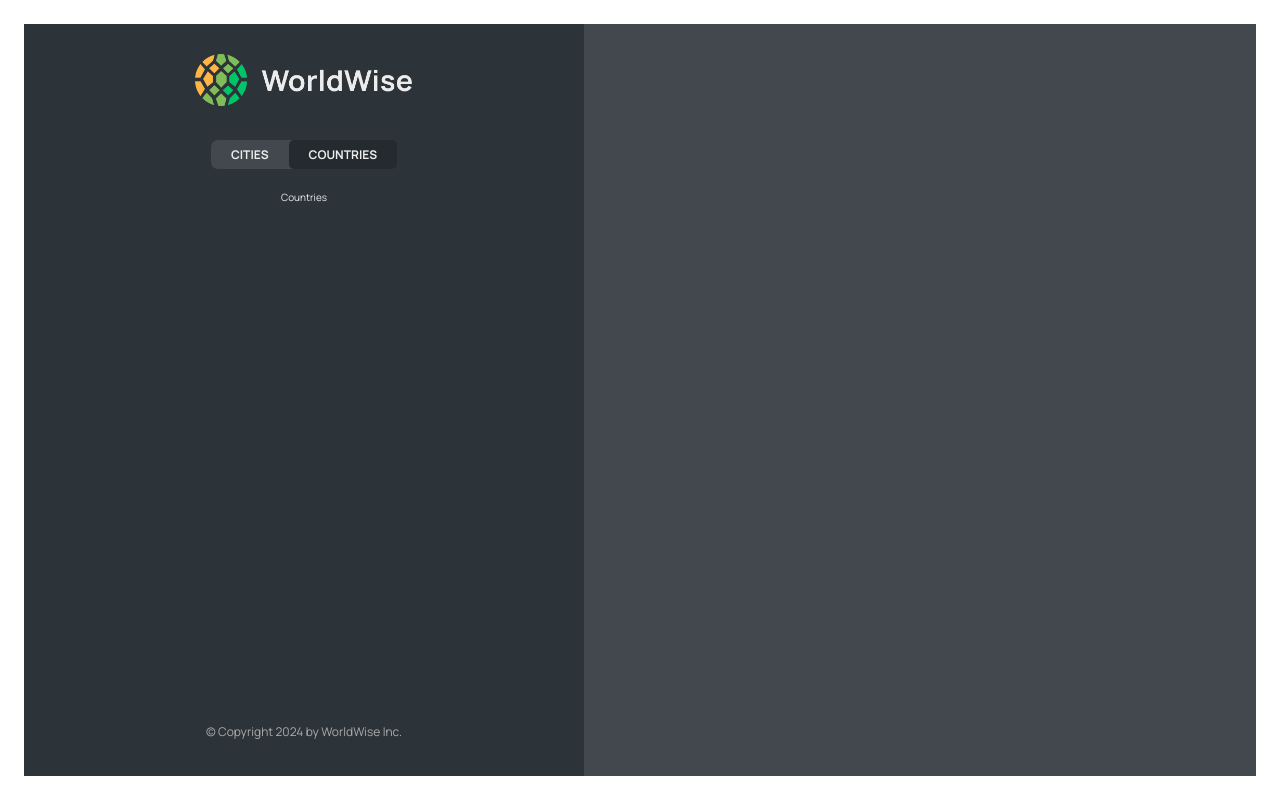
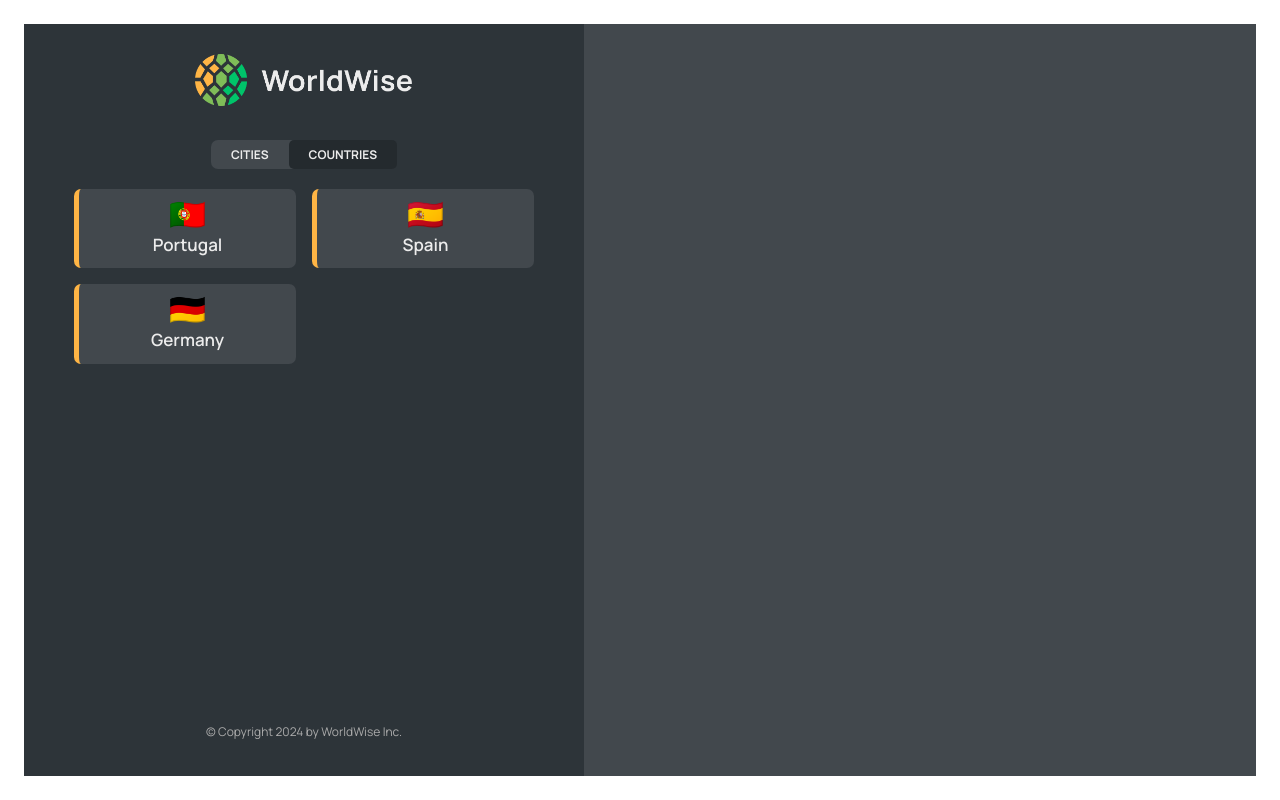
Before and after one commit to hazemr2121/worldwise, a React (Vite) app: page /app/countries in a window 1280 px wide. Built offline with nearby package versions, Linux system fonts and the light colour scheme; data requests are answered from the project's data file.

Commit message:
Implementing countries list

```diff
--- a/src/App.jsx
+++ b/src/App.jsx
@@ -1,4 +1,6 @@
 import { BrowserRouter, Route, Routes } from "react-router-dom";
+import { useEffect, useState } from "react";
+
 import Homepage from "./pages/Homepage";
 import Pricing from "./pages/Pricing";
 import Product from "./pages/Product";
@@ -6,7 +8,7 @@
 import AppLayount from "./pages/AppLayout";
 import Login from "./pages/Login";
 import CityList from "./components/CityList";
-import { useEffect, useState } from "react";
+import CountryList from "./components/CountryList";
 
 const URL = "http://localhost:8000/cities";
 
@@ -43,7 +45,10 @@
             path="cities"
             element={<CityList cities={cities} isLoading={isLoading} />}
           />
-          <Route path="countries" element={<p> Countries </p>} />
+          <Route
+            path="countries"
+            element={<CountryList cities={cities} isLoading={isLoading} />}
+          />
           <Route path="form" element={<p> Form </p>} />
         </Route>
         {/* Not found page */}
--- /dev/null
+++ b/src/components/CountryList.jsx
@@ -0,0 +1,30 @@
+import styles from "./CountryList.module.css";
+import Spinner from "./Spinner";
+import Message from "./Message";
+import CountryItem from "./CountryItem";
+function CountryList({ cities, isLoading }) {
+  if (isLoading) {
+    return <Spinner />;
+  }
+  if (!cities.length) {
+    return (
+      <Message message="Add your first city by clicking on a city on the map" />
+    );
+  }
+
+  const countries = cities.reduce((arr, city) => {
+    if (!arr.map((el) => el.country).includes(city.country))
+      return [...arr, { country: city.country, emoji: city.emoji }];
+    else return arr;
+  }, []);
+
+  return (
+    <ul className={styles.countryList}>
+      {countries.map((country) => (
+        <CountryItem country={country} key={country.id} />
+      ))}
+    </ul>
+  );
+}
+
+export default CountryList;
```
